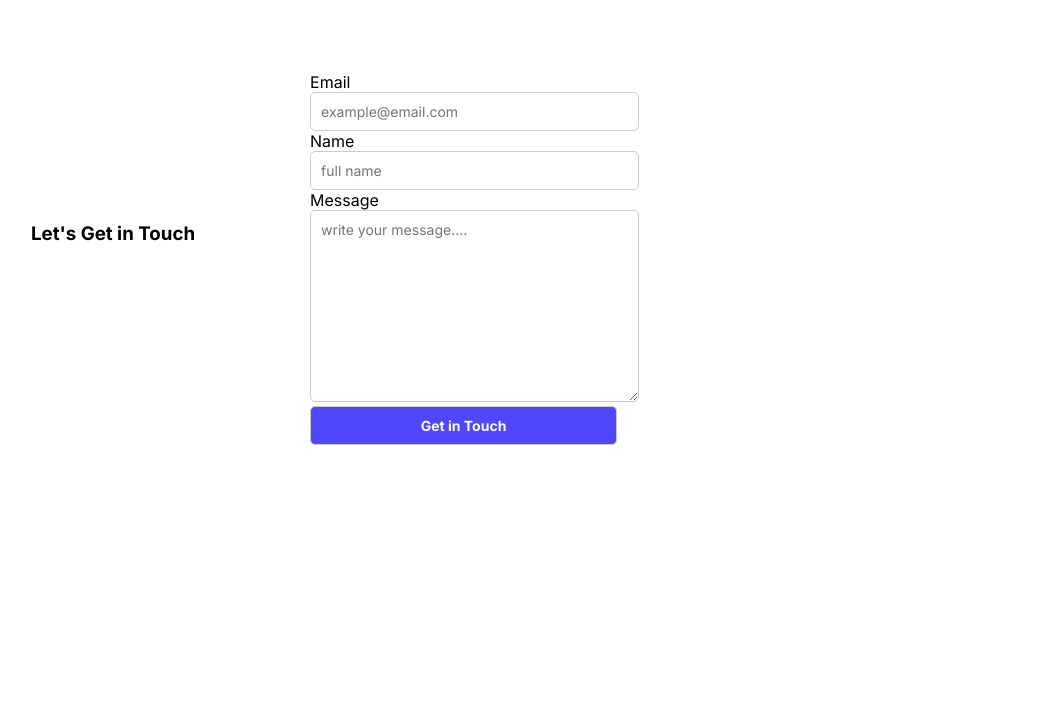
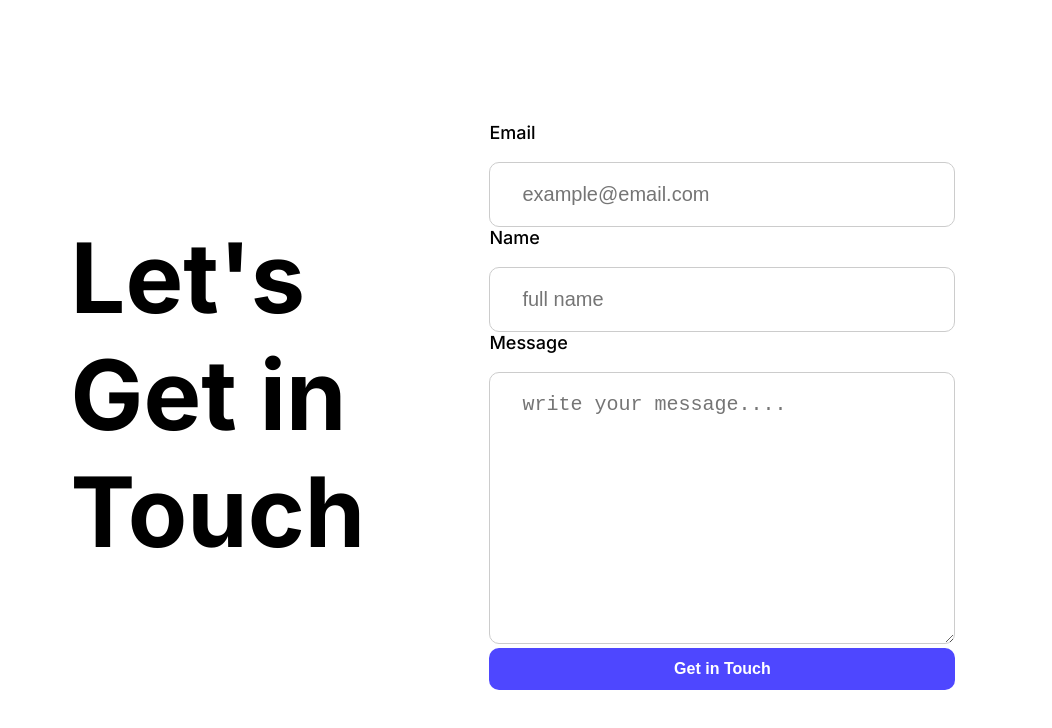
Before and after one commit to sayeb12/PH-Assignment-1, a plain HTML site: page index.html in a window 1280 px wide. Shown: the part 2681-3409 px from the top of the page, without its empty margins (127-1179 px from the left). Before the commit the page ends 3140 px from the top, so only its background shows below. Drawn offline with Linux system fonts and the light colour scheme.

Commit message:
Added Let’s Get In Touch Section

```diff
--- a/styles/assignment01.css
+++ b/styles/assignment01.css
@@ -205,28 +205,38 @@ header{
 }
 
 /* Get in touch styles */
-.get-in-touch{
+.get-in-touch {
     display: flex;
-    gap: 115px;
-    width: 50%;
-    margin: 0 150px 14px 150px;
+    justify-content: space-around;
+    width: 70%;
+    margin: 50px auto;
+    gap: 50px;
 }
 
-.get-in-touch-title{
-    margin-top: 150px;
-
+.get-in-touch-title {
+    font-size: 97px;
+    font-weight: 700;
+    color: #000000;
+    margin-top: 200;
 }
 
-.get-in-touch-form input,
-.get-in-touch-form textarea {
-    width: 100%;
-    padding: 10px;
-    border: 1px solid #ccc;
-    border-radius: 5px;
-    font-family: 'Inter', sans-serif;
-    font-size: 14px;
+.get-in-touch-form label {
+    font-size: 18px;
+    font-weight: 500;
+    margin-bottom: 19px;
+    display: block;
 }
 
-.get-in-touch-form input[type="button"]{
+.get-in-touch-form input[type="text"] ,
+.get-in-touch-form input[type="email"] ,
+.get-in-touch-form textarea {
+    width: 400px;
+    padding: 20px 32px;
+    border: 1px solid #ccc;
+    border-radius: 10px;
+    font-size: 20px;
+}
+
+.get-in-touch-form input[type="button"] {
     width: 100%;
 }
```
Also changed, not shown: index.html (+6 -6 lines).
